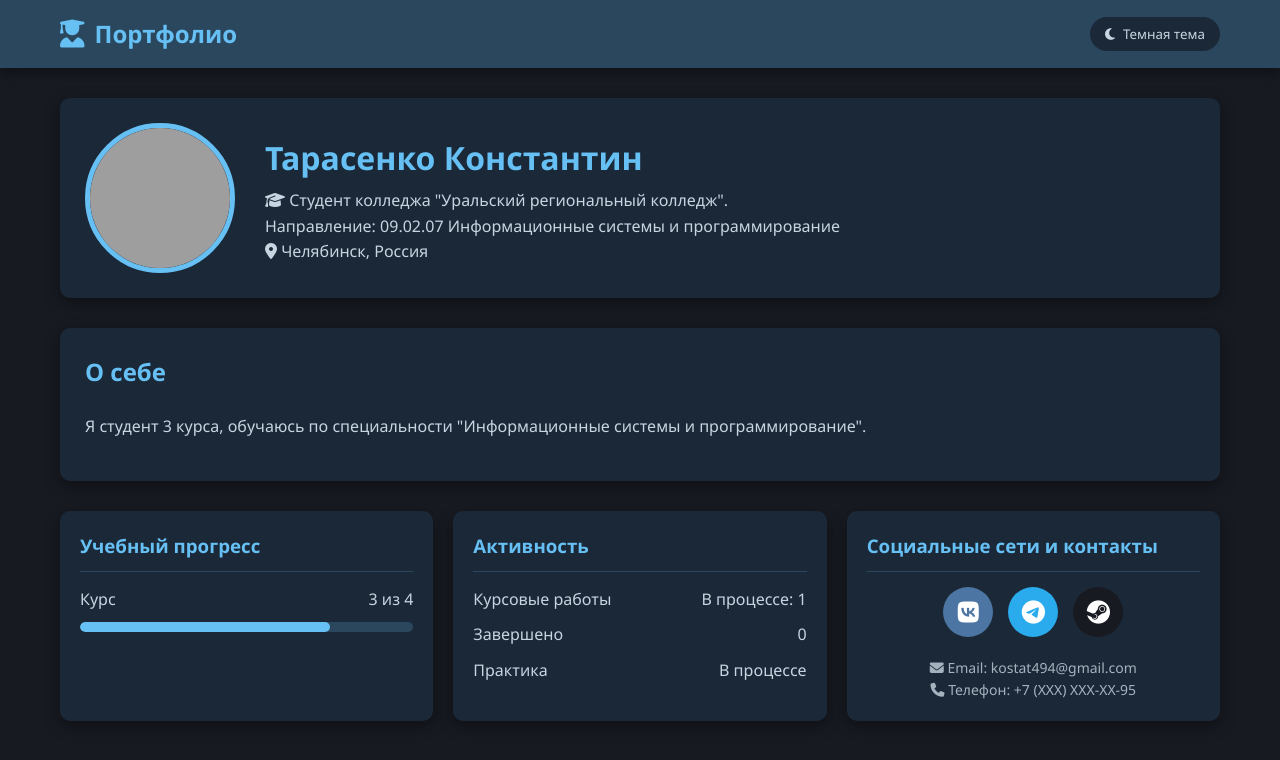
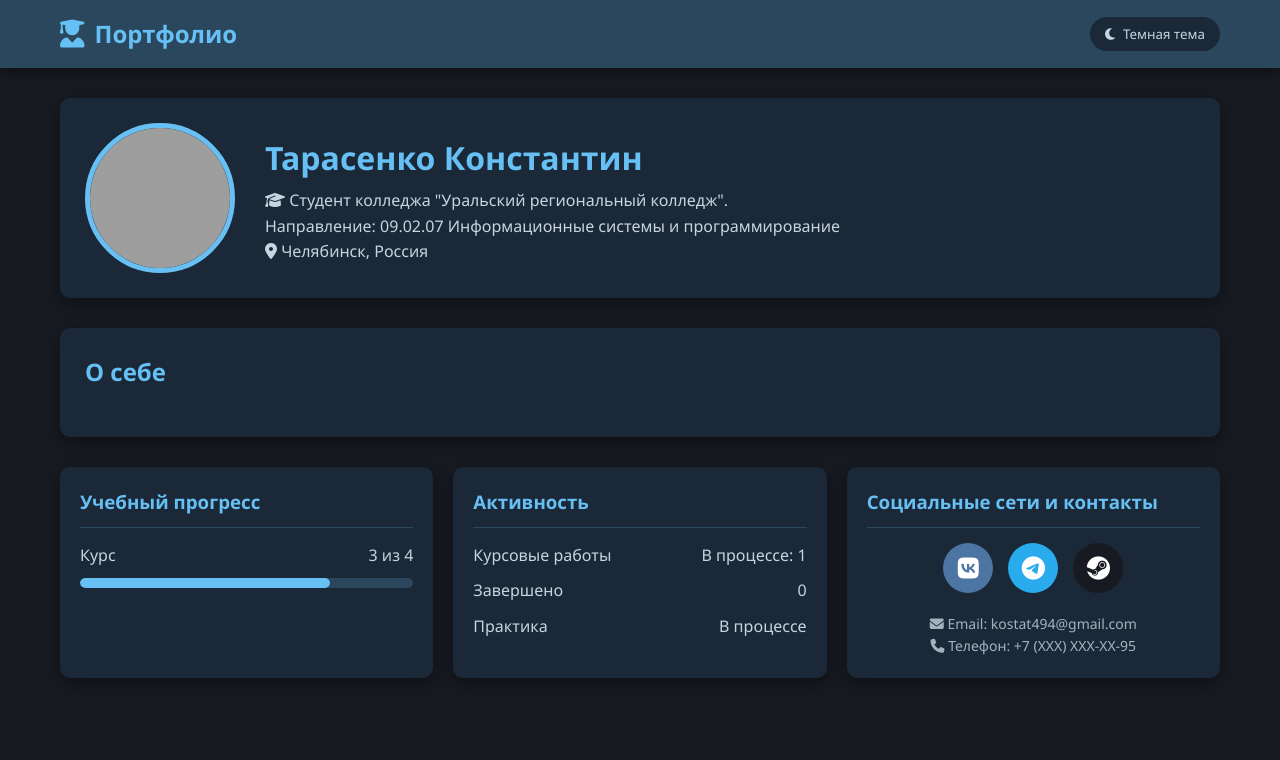
Before and after one commit to sneiki252/sait, a plain HTML site: page index.html in a window 1280 px wide. Drawn offline with Linux system fonts and the light colour scheme; grey boxes are pictures that could not be loaded.

Commit message:
index.html

```diff
--- a/index.html
+++ b/index.html
@@ -366,7 +366,7 @@
         <section class="about-section">
             <h3>О себе</h3>
             <div class="about-content">
-                <p>Я студент 3 курса, обучаюсь по специальности "Информационные системы и программирование". </p>
+                <p></p>
                 <p></p>
                 <p></p>
                 <p></p>
```
